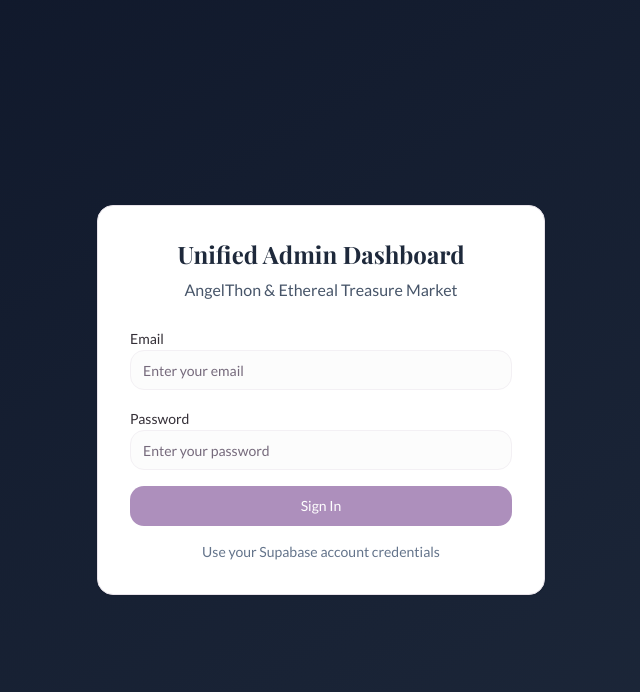
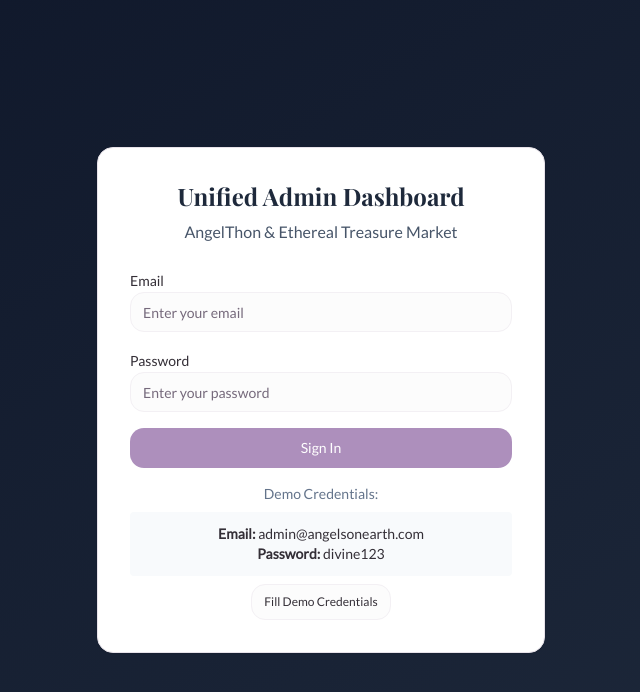
Before and after one commit to Gauravdembla/ethereal-treasure-market, a React (Vite) app: page /admin in a window 1280 px wide. Shown: the top 692 px of the page, without its empty margins (319-959 px from the left). Built offline with nearby package versions, Linux system fonts and the light colour scheme.

Commit message:
Add demo login credentials for admin dashboard - Added visible demo credentials on login page - Added Fill Demo Credentials button for easy access - Added fallback demo login that works without Supabase - Email: admin@angelsonearth.com, Password: divine123

```diff
--- a/src/pages/Admin.tsx
+++ b/src/pages/Admin.tsx
@@ -143,13 +143,35 @@ const Admin = () => {
     e.preventDefault();
     setLoginError("");
 
+    // Demo login fallback
+    if (credentials.email === "admin@angelsonearth.com" && credentials.password === "divine123") {
+      // Set a demo user in the auth store
+      const demoUser = {
+        id: "demo-admin-id",
+        email: "admin@angelsonearth.com",
+        user_metadata: { role: "admin", name: "Demo Admin" },
+        app_metadata: {},
+        aud: "authenticated",
+        created_at: new Date().toISOString(),
+        updated_at: new Date().toISOString()
+      } as any;
+
+      // Manually set the auth state for demo
+      useAuth.setState({
+        user: demoUser,
+        isAuthenticated: true,
+        loading: false
+      });
+      return;
+    }
+
     try {
       const success = await login(credentials.email, credentials.password);
       if (!success) {
-        setLoginError("Invalid email or password. Please try again.");
+        setLoginError("Invalid email or password. Please try demo credentials: admin@angelsonearth.com / divine123");
       }
     } catch (error) {
-      setLoginError("Login failed. Please try again.");
+      setLoginError("Login failed. Please try demo credentials: admin@angelsonearth.com / divine123");
     }
   };
 
@@ -289,9 +311,27 @@ const Admin = () => {
             <Button type="submit" className="w-full">
               Sign In
             </Button>
-            <p className="text-sm text-slate-500 text-center">
-              Use your Supabase account credentials
-            </p>
+            <div className="text-center space-y-2">
+              <p className="text-sm text-slate-500">Demo Credentials:</p>
+              <div className="bg-slate-50 p-3 rounded text-sm">
+                <p><strong>Email:</strong> admin@angelsonearth.com</p>
+                <p><strong>Password:</strong> divine123</p>
+              </div>
+              <Button
+                type="button"
+                variant="outline"
+                size="sm"
+                onClick={() => {
+                  setCredentials({
+                    email: "admin@angelsonearth.com",
+                    password: "divine123"
+                  });
+                }}
+                className="text-xs"
+              >
+                Fill Demo Credentials
+              </Button>
+            </div>
           </form>
         </Card>
       </div>
```
